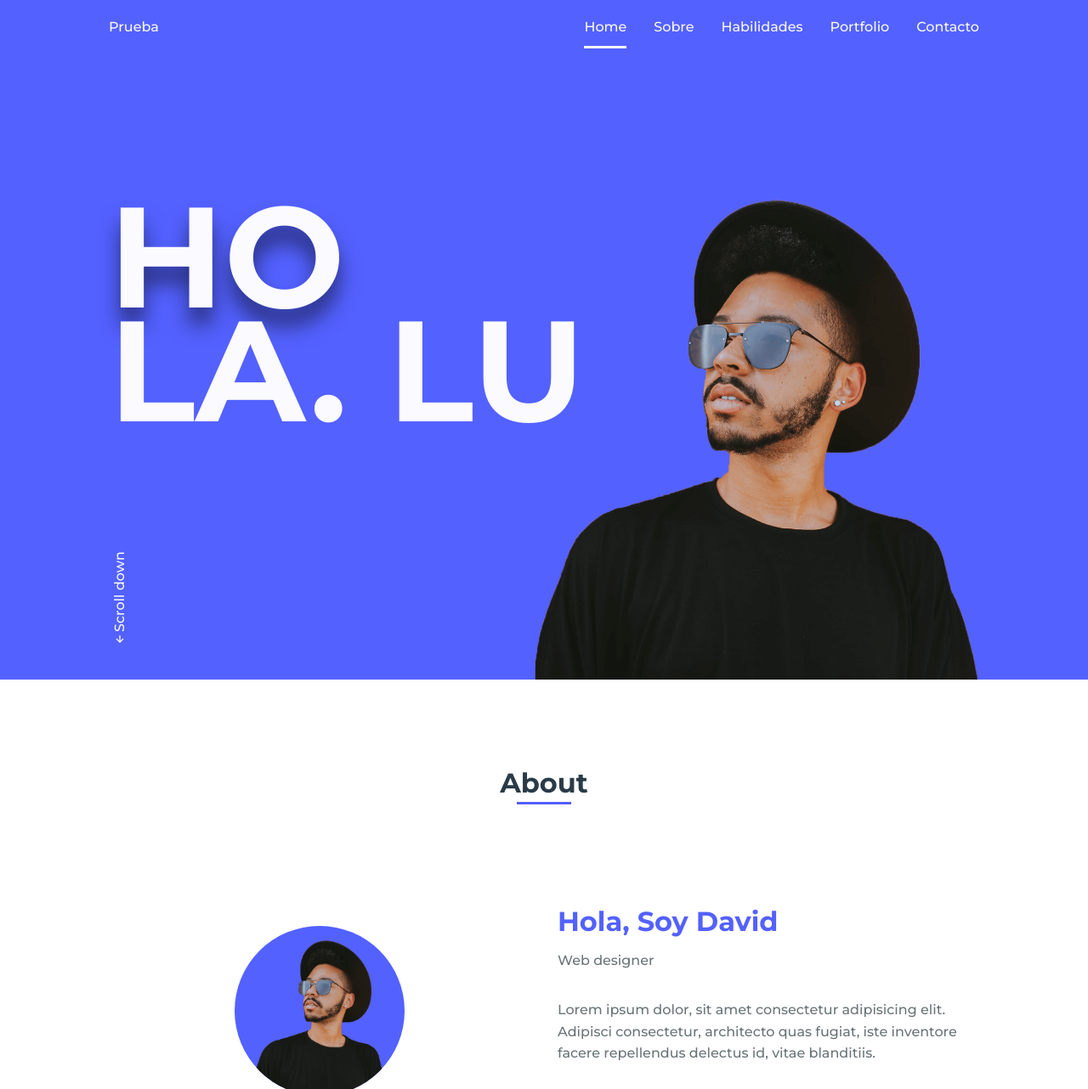
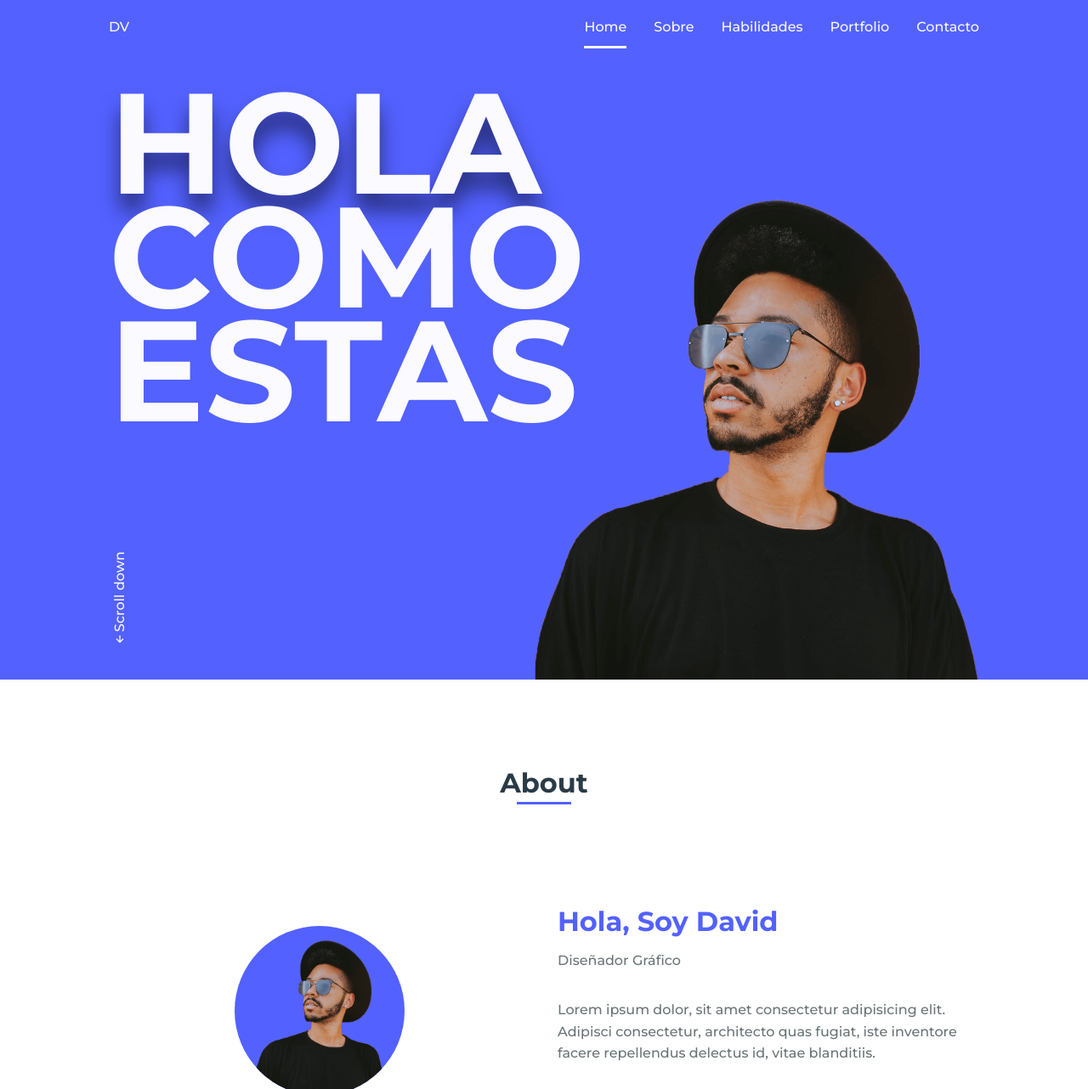
Before and after one commit to LuisaCD/Portafolio-David-s, a plain HTML site: page index.html in a window 1280 px wide. Shown: the top 1282 px of the page at 85% size. Drawn offline with nearby package versions, Linux system fonts and the light colour scheme.

Commit message:
Cambios de texto 2

```diff
--- a/index.html
+++ b/index.html
@@ -10,14 +10,14 @@
         <!-- ===== BOX ICONS ===== -->
         <link href='https://cdn.jsdelivr.net/npm/boxicons@2.0.5/css/boxicons.min.css' rel='stylesheet'>
 
-        <title>Portfolio responsive complete</title>
+        <title>Portfolio David</title>
     </head>
     <body>
         <!--===== HEADER =====-->
         <header class="l-header">
             <nav class="nav bd-grid">
                 <div>
-                    <a href="#" class="nav__logo">Prueba</a>
+                    <a href="#" class="nav__logo">DV</a>
                 </div>
 
                 <div class="nav__menu" id="nav-menu">
@@ -40,7 +40,7 @@
             <!--===== HOME =====-->
             <section class="home" id="home">
                 <div class="home__container bd-grid">
-                    <h1 class="home__title"><span>HO</span><br>LA. LU</h1>
+                    <h1 class="home__title"><span>HOLA</span><br>COMO ESTAS</h1>
 
                     <div class="home__scroll">
                         <a href="#about" class="home__scroll-link"><i class='bx bx-up-arrow-alt' ></i>Scroll down</a>
@@ -61,7 +61,7 @@
 
                     <div>
                         <h2 class="about__subtitle">Hola, Soy David</h2>
-                        <span class="about__profession">Web designer</span>
+                        <span class="about__profession">Diseñador Gráfico</span>
                         <p class="about__text">Lorem ipsum dolor, sit amet consectetur adipisicing elit. Adipisci consectetur, architecto quas fugiat, iste inventore facere repellendus delectus id, vitae blanditiis.</p>
 
                         <div class="about__social">
```
